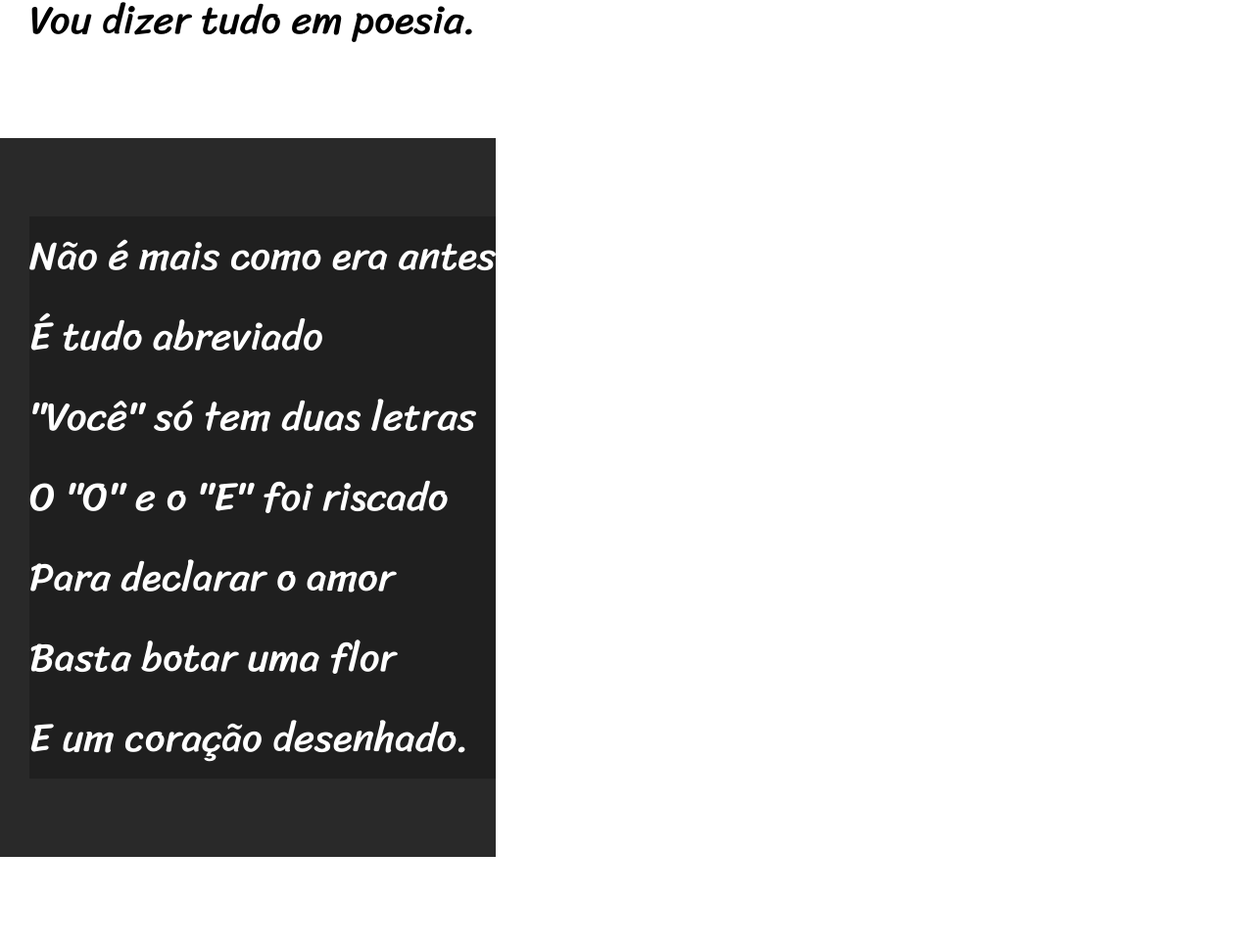
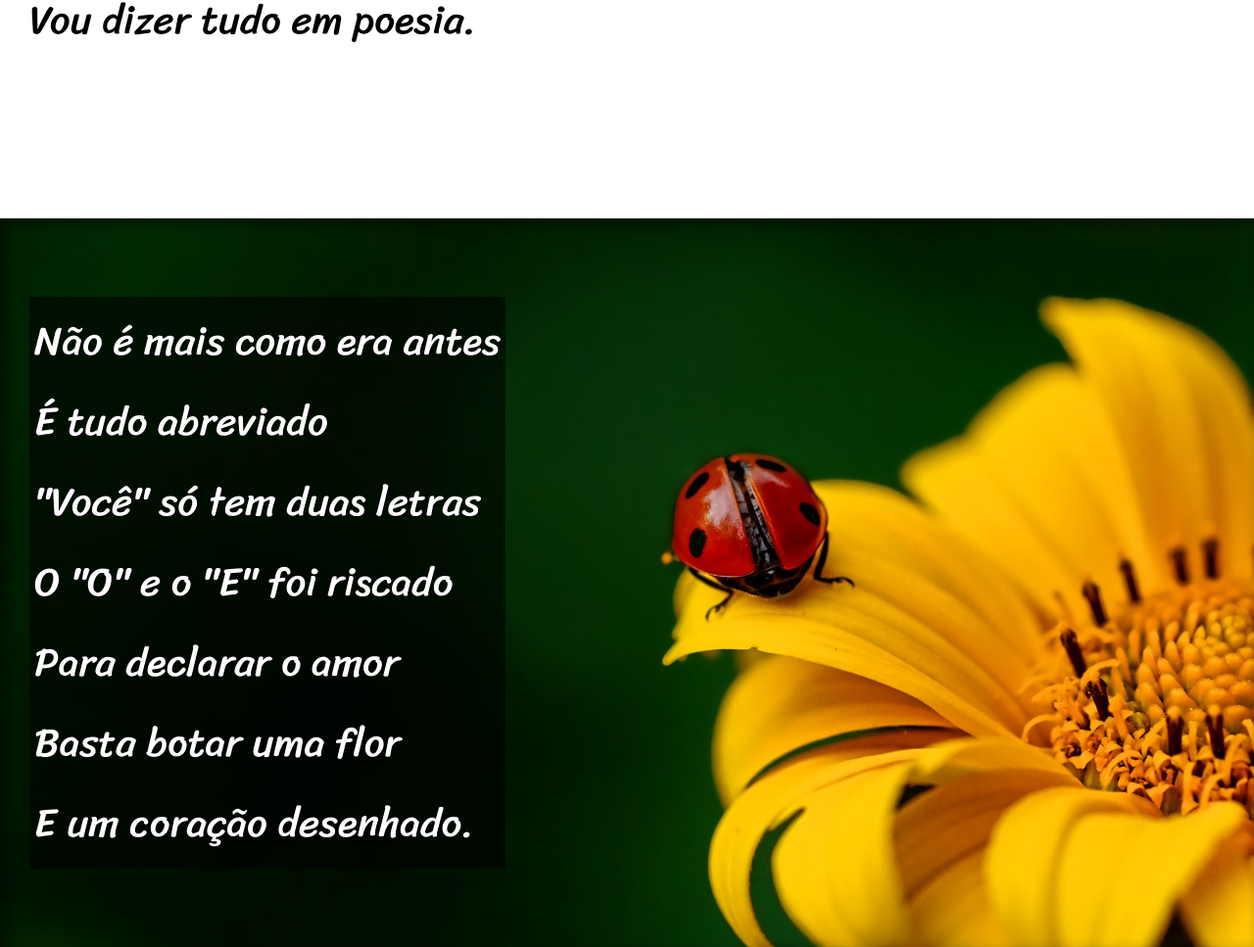
Before and after one commit to alanovictor/Cordel-Moderno, a plain HTML site: page index.html in a window 1280 px wide. Shown: the part 852-1819 px from the top of the page at 98% size. Drawn offline with Linux system fonts and the light colour scheme.

Commit message:
Imagens e efeito parallax

```diff
--- a/estilo/style.css
+++ b/estilo/style.css
@@ -62,6 +62,9 @@ section{
     font-size: 3.2vw;
 }
 
+section > p{
+    padding-bottom: 2em;
+}
 
 section.normal{
     background-color: white;
@@ -69,13 +72,30 @@ section.normal{
 }
 
 section.imagem{
-    display: inline-block;
+
     background-color: rgb(41, 41, 41);
+    background-position: right center;
+    background-size: cover;
+    box-shadow: inset 6px 6px 13px 0px rgba(0, 0, 0, 0.473);
     color:white;
+    background-attachment: fixed;
 }
 
 section.imagem > p{
-    background-color:rgba(0, 0, 0, 0.239);
+    display: inline-block;
+    padding: 5px;
+    background-color:rgba(0, 0, 0, 0.566);
+    text-shadow: 1px 1px 0px black;
+}
+
+
+
+section#img01{
+    background-image: url(../imagens/background001.jpg);
+}
+
+section#img02{
+    background-image: url(../imagens/background002.jpg);
 }
 
 footer{
--- a/index.html
+++ b/index.html
@@ -32,7 +32,7 @@
 
 
 
-    <section class="imagem">
+    <section class="imagem" id="img01">
         <p>
             Não é mais como era antes<br>
             É tudo abreviado<br>
@@ -66,7 +66,7 @@
 
 
 
-    <section class="imagem">
+    <section class="imagem" id="img02">
         <p>
             Tenho saudade das cartas<br>
             Escritas com a própria mão<br>
```
